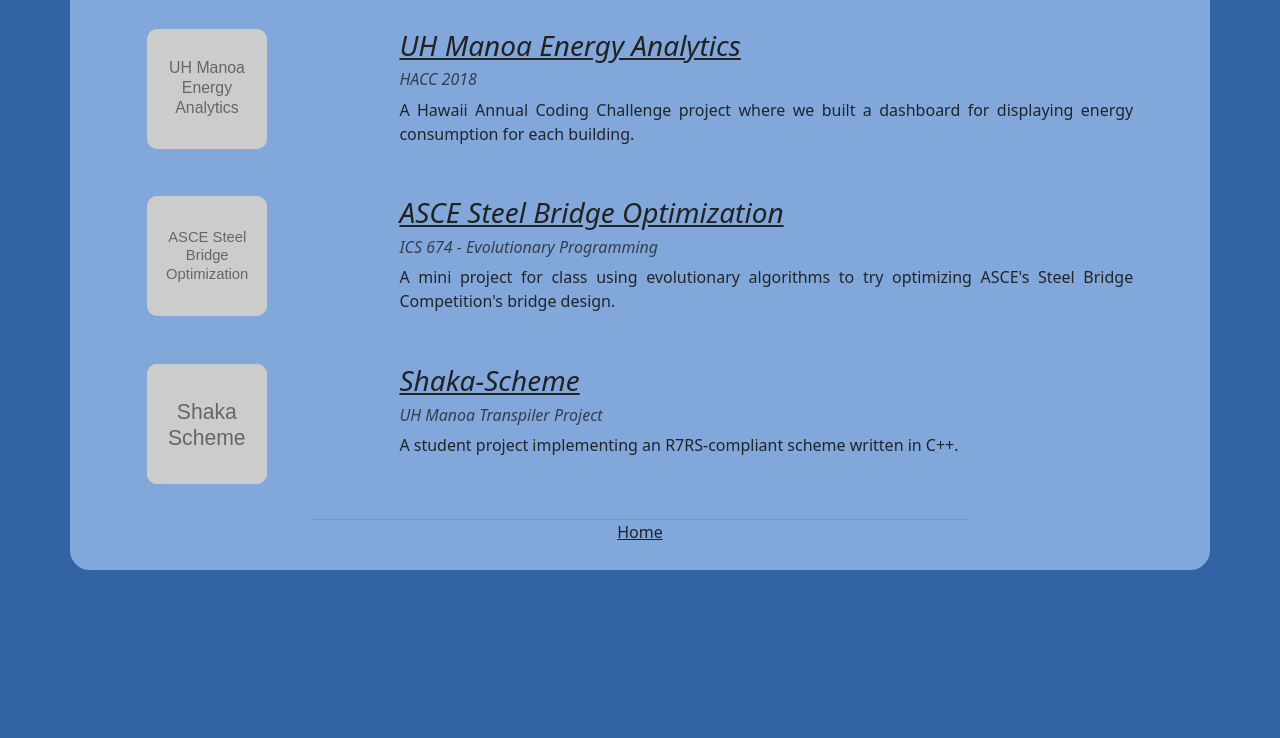
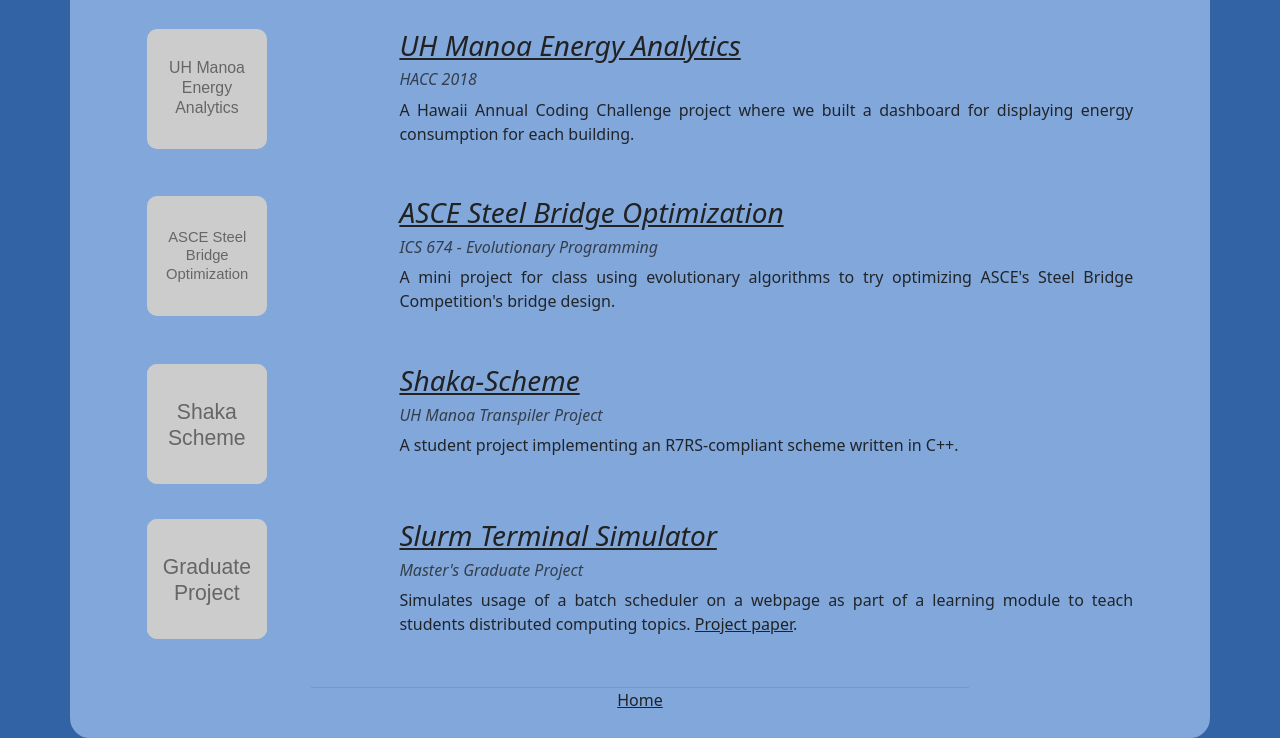
Before and after one commit to lihongman/lihongman.github.io, a plain HTML site: page projects/index.html in a window 1280 px wide. Shown: the part 109-847 px from the top of the page. Before the commit the page ends 800 px from the top, so only its background shows below. Drawn offline with nearby package versions, Linux system fonts and the light colour scheme.

Commit message:
Added grad project to project list

```diff
--- a/projects/index.html
+++ b/projects/index.html
@@ -67,6 +67,22 @@
       </div>
     </div>
     <br/>
+    <!-- Graduate Project -->
+    <div class="row">
+      <div class="col-sm-4 col-md-3">
+        <img class="projectimage" src="images/grad_project.svg"/>
+      </div>
+      <div class="col-sm-8 col-md-9">
+        <div>
+          <h3 class="ital"><a class="darklink" href="https://github.com/wrench-project/eduwrench-slurm-terminal-simulator">Slurm Terminal Simulator</a></h3>
+          <h6 class="ital" style="opacity: 0.8">Master's Graduate Project</h6>
+        </div>
+        <p style="text-align: justify;">
+          Simulates usage of a batch scheduler on a webpage as part of a learning module to teach students distributed computing topics. <a class="darklink" href="grad_project.pdf">Project paper</a>.
+        </p>
+      </div>
+    </div>
+    <br/>
     <hr style="background-color: #666; height: 1px; margin: 1% 20% 0% 20%;"/>
     <p style="text-align: center;">
       <a class="darklink" href="../">Home</a>
```
Also changed, not shown: projects/images/grad_project.svg (added), 1 other file.
